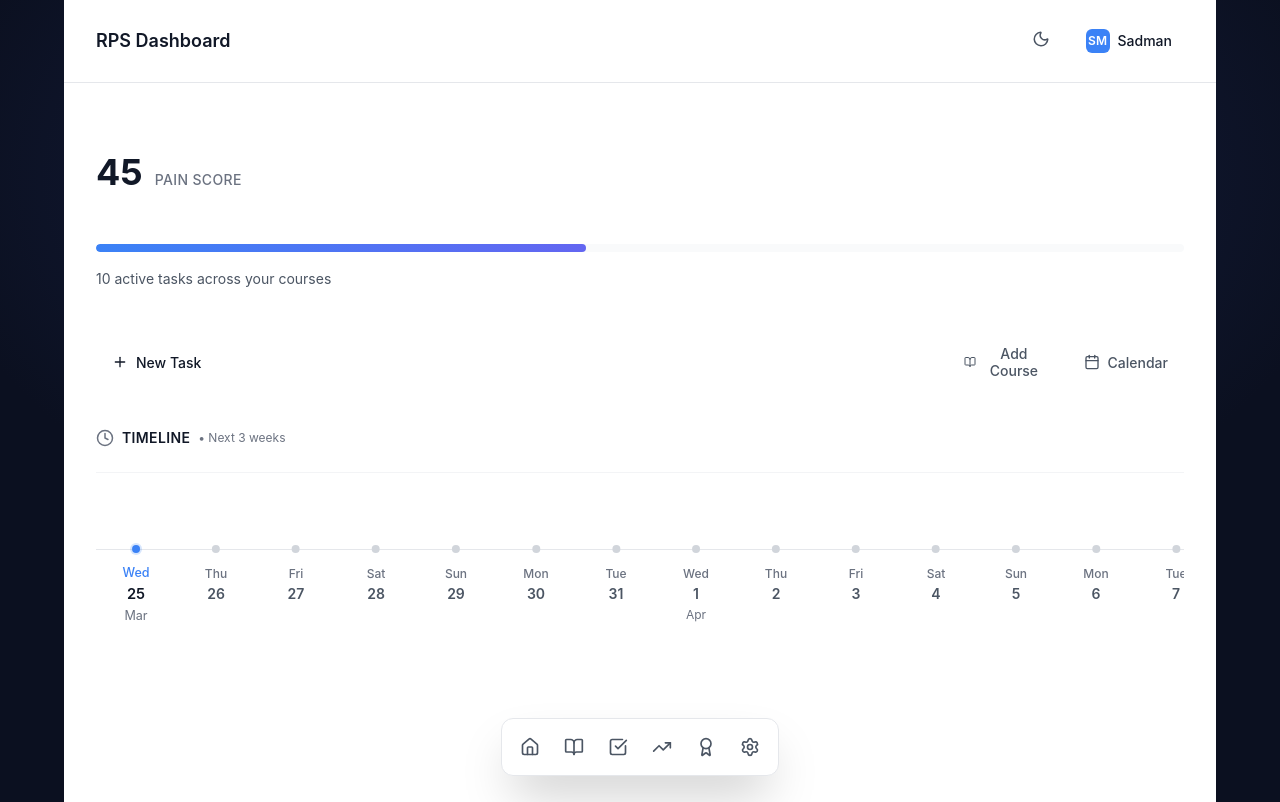
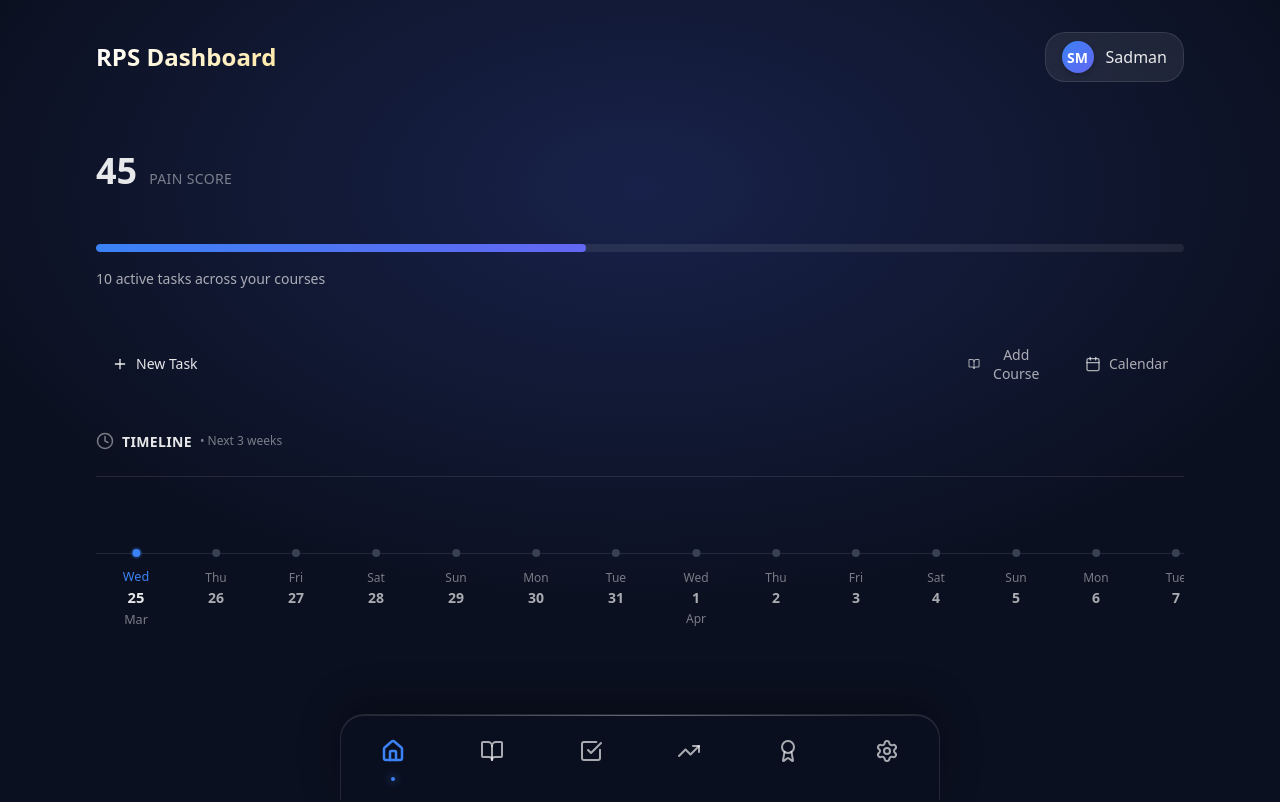
Before and after one commit to Deatrax/ProjectRPS, a React (Vite) app in the folder client/: page /dashboard in a window 1280 px wide. Shown: the top 802 px of the page. Built offline with nearby package versions, Linux system fonts and the light colour scheme.

Commit message:
Redesign dashboard colour theme to match the login page, implement notch style navbar

```diff
--- a/client/src/components/PandaLamp.css
+++ b/client/src/components/PandaLamp.css
@@ -7,16 +7,22 @@
   --muted: rgba(255, 255, 255, 0.65);
 }
 
-* { box-sizing: border-box; }
+* {
+  box-sizing: border-box;
+}
 
 body {
   margin: 0;
   font-family: system-ui, -apple-system, Segoe UI, Roboto, Arial, sans-serif;
+  color: var(--text);
+}
+
+.panda-wrapper {
   background: radial-gradient(1200px 700px at 50% 10%, #18224a 0%, var(--bg) 60%);
-  color: var(--text);
   min-height: 100vh;
   display: grid;
   place-items: center;
+  width: 100%;
 }
 
 /* --- SCENE CONTAINER --- */
@@ -44,7 +50,8 @@ body {
   display: flex;
   flex-direction: column;
   align-items: center;
-  z-index: 20; /* Keep lamp button on top of everything */
+  z-index: 20;
+  /* Keep lamp button on top of everything */
 }
 
 .lamp {
@@ -108,13 +115,15 @@ body {
 /* --- LIGHT BEAM --- */
 .lamp-beam-container {
   position: absolute;
-  top: 138px; /* Touching bottom of lamp shade */
+  top: 138px;
+  /* Touching bottom of lamp shade */
   left: 50%;
   transform: translateX(-50%);
   width: 100%;
   height: 600px;
   pointer-events: none;
-  z-index: 1; /* Behind Panda */
+  z-index: 1;
+  /* Behind Panda */
 }
 
 .lamp-glow {
@@ -159,19 +168,28 @@ body {
 /* Ears */
 .ear {
   position: absolute;
-  width: 70px; height: 70px;
+  width: 70px;
+  height: 70px;
   background: #0d0f12;
   border-radius: 50%;
   top: 0;
 }
-.ear.left { left: 40px; }
-.ear.right { right: 40px; }
+
+.ear.left {
+  left: 40px;
+}
+
+.ear.right {
+  right: 40px;
+}
 
 /* Head */
 .head {
   position: absolute;
-  left: 50%; top: 30px;
-  width: 220px; height: 200px;
+  left: 50%;
+  top: 30px;
+  width: 220px;
+  height: 200px;
   transform: translateX(-50%);
   background: #f7f7f7;
   border-radius: 110px;
@@ -181,28 +199,43 @@ body {
 /* Face */
 .eye-patch {
   position: absolute;
-  width: 70px; height: 80px;
+  width: 70px;
+  height: 80px;
   top: 55px;
   background: #0d0f12;
   border-radius: 50%;
   opacity: 0.95;
 }
-.eye-patch.left { left: 40px; transform: rotate(-10deg); }
-.eye-patch.right { right: 40px; transform: rotate(10deg); }
+
+.eye-patch.left {
+  left: 40px;
+  transform: rotate(-10deg);
+}
+
+.eye-patch.right {
+  right: 40px;
+  transform: rotate(10deg);
+}
 
 .eye {
   position: absolute;
-  left: 50%; top: 36px;
-  width: 18px; height: 18px;
+  left: 50%;
+  top: 36px;
+  width: 18px;
+  height: 18px;
   transform: translateX(-50%);
   background: #ffffff;
   border-radius: 50%;
   overflow: hidden;
 }
+
 .eye::after {
   content: "";
-  position: absolute; left: 50%; top: 50%;
-  width: 8px; height: 8px;
+  position: absolute;
+  left: 50%;
+  top: 50%;
+  width: 8px;
+  height: 8px;
   transform: translate(-50%, -50%);
   background: #0d0f12;
   border-radius: 50%;
@@ -210,8 +243,10 @@ body {
 
 .nose {
   position: absolute;
-  left: 50%; top: 130px;
-  width: 16px; height: 12px;
+  left: 50%;
+  top: 130px;
+  width: 16px;
+  height: 12px;
   transform: translateX(-50%);
   background: #0d0f12;
   border-radius: 0 0 10px 10px;
@@ -219,8 +254,10 @@ body {
 
 .mouth {
   position: absolute;
-  left: 50%; top: 148px;
-  width: 40px; height: 20px;
+  left: 50%;
+  top: 148px;
+  width: 40px;
+  height: 20px;
   transform: translateX(-50%);
   border-bottom: 3px solid rgba(0, 0, 0, 0.6);
   border-radius: 0 0 50px 50px;
@@ -230,8 +267,10 @@ body {
 /* Body */
 .body {
   position: absolute;
-  left: 50%; top: 210px;
-  width: 240px; height: 140px;
+  left: 50%;
+  top: 210px;
+  width: 240px;
+  height: 140px;
   transform: translateX(-50%);
   background: #f7f7f7;
   border-radius: 120px 120px 80px 80px;
@@ -240,14 +279,23 @@ body {
 
 .arm {
   position: absolute;
-  width: 90px; height: 60px;
+  width: 90px;
+  height: 60px;
   background: #0d0f12;
   border-radius: 40px;
   top: 20px;
   transition: transform 500ms ease;
 }
-.arm.left { left: 12px; transform-origin: 80% 20%; }
-.arm.right { right: 12px; transform-origin: 20% 20%; }
+
+.arm.left {
+  left: 12px;
+  transform-origin: 80% 20%;
+}
+
+.arm.right {
+  right: 12px;
+  transform-origin: 20% 20%;
+}
 
 
 /* --- CARDS --- */
@@ -265,7 +313,8 @@ body {
   /* Absolute positioning for animations */
   position: absolute;
   left: 50%;
-  top: 60px; /* Align with Panda's chest */
+  top: 60px;
+  /* Align with Panda's chest */
 
   /* Default Hidden State: Centered and slightly transparent */
   transform: translate(-50%, 20px);
@@ -275,8 +324,17 @@ body {
   transition: opacity 450ms ease, transform 500ms cubic-bezier(0.4, 0.0, 0.2, 1);
 }
 
-.card h2 { margin: 0 0 8px; font-size: 24px; text-align: center; }
-.card p { margin: 0 0 20px; color: var(--muted); text-align: center; }
+.card h2 {
+  margin: 0 0 8px;
+  font-size: 24px;
+  text-align: center;
+}
+
+.card p {
+  margin: 0 0 20px;
+  color: var(--muted);
+  text-align: center;
+}
 
 .card.form label {
   display: block;
@@ -284,6 +342,7 @@ body {
   color: var(--muted);
   font-size: 14px;
 }
+
 .card.form input {
   width: 100%;
   margin-top: 6px;
@@ -294,6 +353,7 @@ body {
   color: var(--text);
   outline: none;
 }
+
 .card.form input:focus {
   border-color: rgba(255, 233, 166, 0.7);
   box-shadow: 0 0 0 3px rgba(255, 233, 166, 0.15);
@@ -311,6 +371,7 @@ body {
   font-size: 16px;
   transition: background 200ms;
 }
+
 .primary:hover {
   background: rgba(255, 233, 166, 0.3);
 }
@@ -321,6 +382,7 @@ body {
   margin: 16px 0;
   text-align: center;
 }
+
 .link-btn {
   background: none;
   border: none;
@@ -333,6 +395,7 @@ body {
   padding: 0;
   margin-left: 4px;
 }
+
 .link-btn:hover {
   color: #fff;
 }
@@ -341,14 +404,31 @@ body {
 
 /* --- STATE LOGIC --- */
 @keyframes blinkOpen {
-  0% { transform: translateX(-50%) scaleY(0.15); }
-  40% { transform: translateX(-50%) scaleY(1); }
-  70% { transform: translateX(-50%) scaleY(0.25); }
-  100% { transform: translateX(-50%) scaleY(1); }
+  0% {
+    transform: translateX(-50%) scaleY(0.15);
+  }
+
+  40% {
+    transform: translateX(-50%) scaleY(1);
+  }
+
+  70% {
+    transform: translateX(-50%) scaleY(0.25);
+  }
+
+  100% {
+    transform: translateX(-50%) scaleY(1);
+  }
 }
+
 /* 1. Lamp Off/On */
-.state-lampOff .lamp-glow { opacity: 0; }
-.state-lampOn .lamp-glow { opacity: 1; }
+.state-lampOff .lamp-glow {
+  opacity: 0;
+}
+
+.state-lampOn .lamp-glow {
+  opacity: 1;
+}
 
 .state-panda .panda {
   opacity: 1;
@@ -366,13 +446,19 @@ body {
 }
 
 /* Arms for Welcome (Holding the belly card) */
-.state-welcome .arm.left { transform: rotate(25deg) translate(5px, 0px); }
-.state-welcome .arm.right { transform: rotate(-25deg) translate(-5px, 0px); }
+.state-welcome .arm.left {
+  transform: rotate(25deg) translate(5px, 0px);
+}
+
+.state-welcome .arm.right {
+  transform: rotate(-25deg) translate(-5px, 0px);
+}
 
 .state-login .panda {
   opacity: 1;
   transform: translate(calc(-50% - 220px), -100px);
 }
+
 /* 3. LOGIN STATE (Card Center/Chest) */
 .state-login #loginCard {
   opacity: 1;
@@ -380,11 +466,19 @@ body {
   /* ANIMATION: Drops DOWN from -200px to 0px (Chest Position) */
   transform: translate(calc(-50% + 200px), 55%);
 }
-.state-login .eye { animation: blinkOpen 900ms ease both; }
+
+.state-login .eye {
+  animation: blinkOpen 900ms ease both;
+}
 
 /* Arms for Login (Holding the chest card) */
-.state-login .arm.left { transform: rotate(14deg) translateY(10px); }
-.state-login .arm.right { transform: rotate(-14deg) translateY(10px); }
+.state-login .arm.left {
+  transform: rotate(14deg) translateY(10px);
+}
+
+.state-login .arm.right {
+  transform: rotate(-14deg) translateY(10px);
+}
 
 
 /* 4. SIGNUP STATE (Split View) */
@@ -398,19 +492,46 @@ body {
   pointer-events: auto;
   transform: translate(calc(-50% + 200px), 20%);
 }
-.state-signup .eye { animation: blinkOpen 900ms ease both; }
+
+.state-signup .eye {
+  animation: blinkOpen 900ms ease both;
+}
 
 /* Arms Open (Presenting) */
-.state-signup .arm.left { transform: rotate(-38deg) translate(20px, -55px); }
-.state-signup .arm.right { transform: rotate(38deg) translate(-20px, -55px); }
+.state-signup .arm.left {
+  transform: rotate(-38deg) translate(20px, -55px);
+}
 
-.state-waking .eye { animation: blinkOpen 900ms ease both; }
+.state-signup .arm.right {
+  transform: rotate(38deg) translate(-20px, -55px);
+}
 
-.state-coverEyes .arm.left { transform: rotate(-38deg) translate(20px, -55px); }
-.state-coverEyes .arm.right { transform: rotate(38deg) translate(-20px, -55px); }
-.state-coverEyes .eye { background: transparent; }
-.state-coverEyes .eye::after { width: 26px; height: 3px; border-radius: 3px; background: #f2f2f2; }
+.state-waking .eye {
+  animation: blinkOpen 900ms ease both;
+}
+
+.state-coverEyes .arm.left {
+  transform: rotate(-38deg) translate(20px, -55px);
+}
+
+.state-coverEyes .arm.right {
+  transform: rotate(38deg) translate(-20px, -55px);
+}
+
+.state-coverEyes .eye {
+  background: transparent;
+}
+
+.state-coverEyes .eye::after {
+  width: 26px;
+  height: 3px;
+  border-radius: 3px;
+  background: #f2f2f2;
+}
 
 @media (prefers-reduced-motion: reduce) {
-  * { transition: none !important; animation: none !important; }
+  * {
+    transition: none !important;
+    animation: none !important;
+  }
 }
--- a/client/src/components/PandaLamp.jsx
+++ b/client/src/components/PandaLamp.jsx
@@ -63,6 +63,7 @@ const PandaLamp = () => {
   };
 
   return (
+    <div className="panda-wrapper">
       <main className={getSceneClasses()} id="scene">
         <Lamp toggleLamp={toggleLamp} isLampOn={isLampOn} />
 
@@ -88,6 +89,7 @@ const PandaLamp = () => {
 
         {hintVisible && <div className="hint" id="hint">Hint: Click the lamp to get started!</div>}
       </main>
+    </div>
   );
 };
 
--- a/client/src/index.css
+++ b/client/src/index.css
@@ -25,8 +25,6 @@ a:hover {
 
 body {
   margin: 0;
-  display: flex;
-  place-items: center;
   min-width: 320px;
   min-height: 100vh;
 }
--- a/client/src/pages/Dashboard/Dashboard.css
+++ b/client/src/pages/Dashboard/Dashboard.css
@@ -1,147 +1,100 @@
-/* Dashboard CSS Variables */
+/* Dashboard CSS Variables - Themed to match PandaLamp */
 :root {
-    --bg-primary: #ffffff;
-    --bg-secondary: #f9fafb;
-    /* gray-50 */
-    --text-primary: #111827;
-    /* gray-900 */
-    --text-secondary: #4b5563;
-    /* gray-600 */
-    --text-muted: #6b7280;
-    /* gray-500 */
-    --border-color: #e5e7eb;
-    /* gray-200 */
-    --hover-bg: #f3f4f6;
-    /* gray-100 */
-    --divider-color: #f3f4f6;
-    /* gray-100 */
-    --nav-bg: rgba(255, 255, 255, 0.95);
-    --card-hover: rgba(249, 250, 251, 0.8);
-    --shadow-color: rgba(0, 0, 0, 0.05);
+    --bg-primary: #0b1020;
+    --bg-secondary: rgba(255, 255, 255, 0.08);
+    /* Card background */
+    --text-primary: rgba(255, 255, 255, 0.9);
+    --text-secondary: rgba(255, 255, 255, 0.65);
+    --text-muted: rgba(255, 255, 255, 0.45);
+    --border-color: rgba(255, 255, 255, 0.1);
+    --hover-bg: rgba(255, 255, 255, 0.12);
+    --divider-color: rgba(255, 255, 255, 0.1);
+    --nav-bg: rgba(11, 16, 32, 0.85);
+    /* Glassy dark */
+    --card-hover: rgba(255, 255, 255, 0.15);
     --accent-blue: #3b82f6;
     --accent-indigo: #6366f1;
-}
-
-[data-theme='dark'] {
-    --bg-primary: #191919;
-    --bg-secondary: #252525;
-    --text-primary: #f3f4f6;
-    /* gray-100 */
-    --text-secondary: #9ca3af;
-    /* gray-400 */
-    --text-muted: #6b7280;
-    /* gray-500 */
-    --border-color: #1f2937;
-    /* gray-800 */
-    --hover-bg: #2a2a2a;
-    --divider-color: #1f2937;
-    /* gray-800 */
-    --nav-bg: rgba(25, 25, 25, 0.95);
-    --card-hover: #212121;
-    --shadow-color: rgba(0, 0, 0, 0.3);
+    --light-accent: #ffe9a6;
+    /* PandaLamp light accent */
 }
 
 /* Base Styles */
 .dashboard-container {
     min-height: 100vh;
     width: 100%;
-    background-color: var(--bg-primary);
+    /* PandaLamp Radial Gradient Background */
+    background: radial-gradient(1200px 700px at 50% 10%, #18224a 0%, #0b1020 60%);
     color: var(--text-primary);
-    transition: background-color 0.3s, color 0.3s;
-    font-family: -apple-system, BlinkMacSystemFont, "Segoe UI", Roboto, Helvetica, Arial, sans-serif, "Apple Color Emoji", "Segoe UI Emoji", "Segoe UI Symbol";
+    font-family: system-ui, -apple-system, Segoe UI, Roboto, Arial, sans-serif;
     overflow-x: hidden;
-    /* Prevent horizontal scroll on body */
+    padding-bottom: 80px;
+    /* Space for bottom nav */
 }
 
-/* Navbar */
-.dashboard-nav {
-    position: sticky;
-    top: 0;
-    z-index: 40;
-    background-color: var(--nav-bg);
-    backdrop-filter: blur(12px);
-    -webkit-backdrop-filter: blur(12px);
-    border-bottom: 1px solid var(--border-color);
-    transition: background-color 0.3s, border-color 0.3s;
-}
-
-.nav-content {
+/* Header Section (Replaces Top Navbar) */
+.dashboard-header {
     max-width: 72rem;
-    /* max-w-6xl */
     margin: 0 auto;
-    padding: 1rem 2rem;
+    padding: 2rem 2rem 1rem 2rem;
     display: flex;
     justify-content: space-between;
     align-items: center;
 }
 
-.nav-left,
-.nav-right {
-    display: flex;
-    align-items: center;
-    gap: 1rem;
+.header-title h1 {
+    font-size: 1.5rem;
+    font-weight: 700;
+    margin: 0;
+    background: linear-gradient(135deg, #fff 0%, var(--light-accent) 100%);
+    -webkit-background-clip: text;
+    background-clip: text;
+    -webkit-text-fill-color: transparent;
 }
 
-.nav-title {
-    font-size: 1.125rem;
-    /* text-lg */
-    font-weight: 600;
-    color: var(--text-primary);
+.header-controls {
+    display: flex;
+    gap: 1rem;
+    align-items: center;
 }
 
-.theme-toggle-btn {
-    padding: 0.5rem;
-    border-radius: 0.5rem;
-    color: var(--text-secondary);
-    background: transparent;
-    border: none;
-    cursor: pointer;
-    transition: color 0.3s, background-color 0.3s;
-}
-
-.theme-toggle-btn:hover {
-    background-color: var(--hover-bg);
-}
-
+/* User Badge */
 .user-badge {
     display: flex;
     align-items: center;
-    gap: 0.5rem;
-    padding: 0.375rem 0.75rem;
-    border-radius: 0.5rem;
+    gap: 0.75rem;
+    padding: 0.5rem 1rem;
+    background: var(--bg-secondary);
+    border: 1px solid var(--border-color);
+    border-radius: 20px;
     cursor: pointer;
-    transition: background-color 0.3s;
+    backdrop-filter: blur(10px);
+    transition: all 0.2s;
 }
 
 .user-badge:hover {
-    background-color: var(--hover-bg);
+    background: var(--hover-bg);
+    border-color: rgba(255, 255, 255, 0.2);
 }
 
 .user-avatar {
-    width: 1.5rem;
-    height: 1.5rem;
-    border-radius: 0.375rem;
-    background-color: var(--accent-blue);
+    width: 2rem;
+    height: 2rem;
+    border-radius: 50%;
+    background: linear-gradient(135deg, var(--accent-blue), var(--accent-indigo));
     color: white;
     display: flex;
     align-items: center;
     justify-content: center;
-    font-size: 0.75rem;
+    font-size: 0.875rem;
     font-weight: 600;
-}
-
-.user-name {
-    font-size: 0.875rem;
-    font-weight: 500;
-    color: var(--text-primary);
+    box-shadow: 0 2px 5px rgba(0, 0, 0, 0.2);
 }
 
 /* Main Content Area */
 .main-content {
     max-width: 72rem;
     margin: 0 auto;
-    padding: 2rem;
-    padding-bottom: 8rem;
+    padding: 1rem 2rem 8rem 2rem;
 }
 
 /* Hero Section */
@@ -663,65 +616,109 @@
     font-size: 0.75rem;
 }
 
-/* Dock */
-.dock-container {
+/* Notch Bottom Navbar */
+.notch-navbar-container {
     position: fixed;
-    bottom: 1.5rem;
-    left: 50%;
-    transform: translateX(-50%);
-    z-index: 50;
+    bottom: 0;
+    left: 0;
+    width: 100%;
+    z-index: 100;
+    display: flex;
+    justify-content: center;
+    pointer-events: none;
+    /* Allow clicks through the empty areas */
 }
 
-.dock-content {
-    background-color: var(--bg-primary);
-    border-radius: 0.75rem;
-    box-shadow: 0 25px 50px -12px rgba(0, 0, 0, 0.25);
-    padding: 0.5rem;
-    border: 1px solid var(--border-color);
+.notch-navbar {
+    pointer-events: auto;
+    width: 90%;
+    max-width: 600px;
+    background: rgba(11, 16, 32, 0.85);
+    /* Dark glassy bg */
+    backdrop-filter: blur(20px);
+    -webkit-backdrop-filter: blur(20px);
+    border: 1px solid rgba(255, 255, 255, 0.1);
+    border-bottom: none;
+    /* Merged with bottom */
+
+    /* Variable Rounding: Rounded top corners, square bottom to merge */
+    border-radius: 24px 24px 0 0;
+
+    padding: 1rem 2rem;
+    padding-bottom: max(1.5rem, env(safe-area-inset-bottom));
+    /* Account for iPhone home bar */
+
     display: flex;
-    gap: 0.25rem;
-}
+    justify-content: space-between;
+    align-items: center;
 
-.dock-item-wrapper {
+    box-shadow:
+        0 -10px 40px rgba(0, 0, 0, 0.3),
+        inset 0 1px 0 rgba(255, 255, 255, 0.1);
+
     position: relative;
 }
 
-.dock-btn {
-    padding: 0.625rem;
-    border-radius: 0.5rem;
+/* Optional: "Liquid" connector effect using pseudo-elements if desired - keeping simple for now to ensure robustness across browsers */
+
+.nav-item {
+    position: relative;
+    display: flex;
+    flex-direction: column;
+    align-items: center;
+    gap: 0.25rem;
+    background: transparent;
     border: none;
-    background: transparent;
     cursor: pointer;
-    transition: all 0.2s;
     color: var(--text-secondary);
-    display: flex;
-    align-items: center;
-    justify-content: center;
+    transition: all 0.3s cubic-bezier(0.4, 0, 0.2, 1);
+    padding: 0.5rem;
 }
 
-.dock-btn:hover {
-    background-color: var(--hover-bg);
+.nav-item:hover {
+    color: var(--text-primary);
+    transform: translateY(-2px);
+}
+
+.nav-item.active {
+    color: var(--accent-blue);
+}
+
+.nav-item.active::after {
+    content: '';
+    position: absolute;
+    bottom: -5px;
+    width: 4px;
+    height: 4px;
+    border-radius: 50%;
+    background-color: var(--accent-blue);
+    box-shadow: 0 0 8px var(--accent-blue);
+}
+
+.nav-item-icon {
+    transition: transform 0.3s;
+}
+
+.nav-item:hover .nav-item-icon {
     transform: scale(1.1);
 }
 
-.dock-tooltip {
-    position: absolute;
-    bottom: 100%;
-    left: 50%;
-    transform: translateX(-50%);
-    margin-bottom: 0.5rem;
-    padding: 0.25rem 0.625rem;
-    background-color: var(--text-primary);
-    /* inverted usage usually */
-    color: var(--bg-primary);
-    font-size: 0.75rem;
+.nav-label {
+    font-size: 0.65rem;
     font-weight: 500;
-    border-radius: 0.375rem;
-    white-space: nowrap;
-    animation: fadeIn 0.2s ease-out;
+    opacity: 0.8;
 }
 
-/* Reusing fadeIn from previous CSS if available, otherwise defining it */
+/* Add a subtle glow at the top edge of the notch */
+.notch-navbar::before {
+    content: '';
+    position: absolute;
+    top: 0;
+    left: 20px;
+    right: 20px;
+    height: 1px;
+    background: linear-gradient(90deg, transparent, rgba(255, 255, 255, 0.3), transparent);
+}
 
 @keyframes fadeIn {
     from {
--- a/client/src/pages/Dashboard/Dashboard.jsx
+++ b/client/src/pages/Dashboard/Dashboard.jsx
@@ -84,35 +84,20 @@ const Dashboard = () => {
     const timelineTasks = getTasksOnTimeline();
 
     return (
-        <div className="dashboard-container" data-theme={isDarkMode ? 'dark' : 'light'}>
-            {/* Minimal Navbar */}
-            <nav className="dashboard-nav">
-                <div className="nav-content">
-                    <div className="nav-left">
-                        <h1 className="nav-title">
-                            RPS Dashboard
-                        </h1>
+        <div className="dashboard-container" data-theme="dark">
+            {/* New Header Section */}
+            <header className="dashboard-header">
+                <div className="header-title">
+                    <h1>RPS Dashboard</h1>
                 </div>
-
-                    <div className="nav-right">
-                        {/* Dark Mode Toggle */}
-                        <button
-                            onClick={() => setIsDarkMode(!isDarkMode)}
-                            className="theme-toggle-btn"
-                        >
-                            {isDarkMode ? <Sun size={18} /> : <Moon size={18} />}
-                        </button>
-
-                        {/* User */}
+                <div className="header-controls">
+                    {/* User Badge */}
                     <div className="user-badge">
-                            <div className="user-avatar">
-                                SM
-                            </div>
+                        <div className="user-avatar">SM</div>
                         <span className="user-name">Sadman</span>
                     </div>
                 </div>
-                </div>
-            </nav>
+            </header>
 
             <div className="main-content">
                 {/* Hero Status - Notion Style */}
@@ -346,40 +331,32 @@ const Dashboard = () => {
                 </div>
             </div>
 
-            {/* Minimal Dock */}
-            <div className="dock-container">
-                <div className="dock-content">
-                    <div className="flex items-center gap-1" style={{ display: 'flex', gap: '0.25rem' }}>
+            {/* Notification-style Bottom Navbar (Notch) */}
+            <div className="notch-navbar-container">
+                <nav className="notch-navbar">
                     {dockItems.map((item, index) => (
-                            <DockItem key={index} {...item} />
+                        <BottomNavItem key={index} {...item} />
                     ))}
-                    </div>
-                </div>
+                </nav>
             </div>
         </div>
     );
 };
 
-// Dock Item
-const DockItem = ({ icon: Icon, label }) => {
-    const [isHovered, setIsHovered] = useState(false);
+// Bottom Nav Item
+const BottomNavItem = ({ icon: Icon, label, path }) => {
+    // Basic active state simulation (in real app, use useLocation)
+    const isActive = path === '/';
 
     return (
-        <div className="dock-item-wrapper">
-            <button
-                onMouseEnter={() => setIsHovered(true)}
-                onMouseLeave={() => setIsHovered(false)}
-                className="dock-btn"
-            >
-                <Icon size={20} />
+        <button className={`nav-item ${isActive ? 'active' : ''}`}>
+            <div className="nav-item-icon">
+                <Icon size={24} strokeWidth={isActive ? 2.5 : 2} />
+            </div>
+            {/* Optional label if space permits, or just icon for cleanliness
+            <span className="nav-label">{label}</span>
+            */}
         </button>
-
-            {isHovered && (
-                <div className="dock-tooltip">
-                    {label}
-                </div>
-            )}
-        </div>
     );
 };
 
```
Lines whose indentation alone changed are shown as unchanged.
